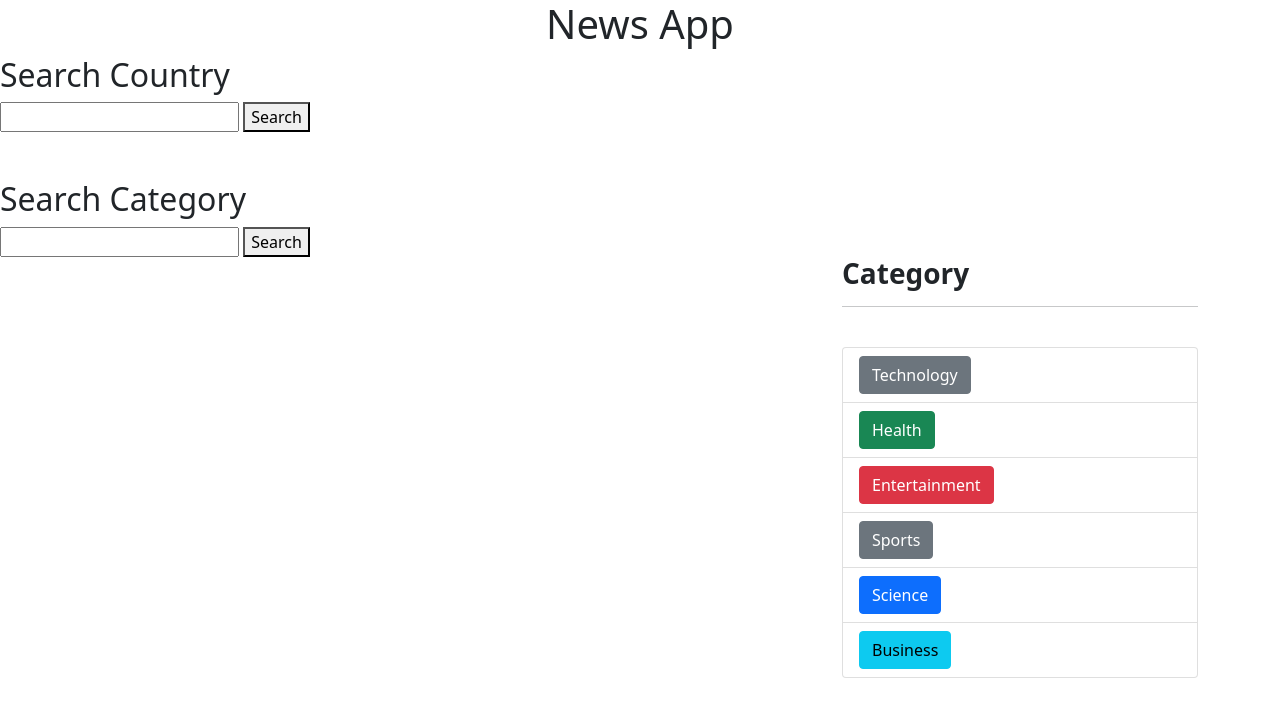
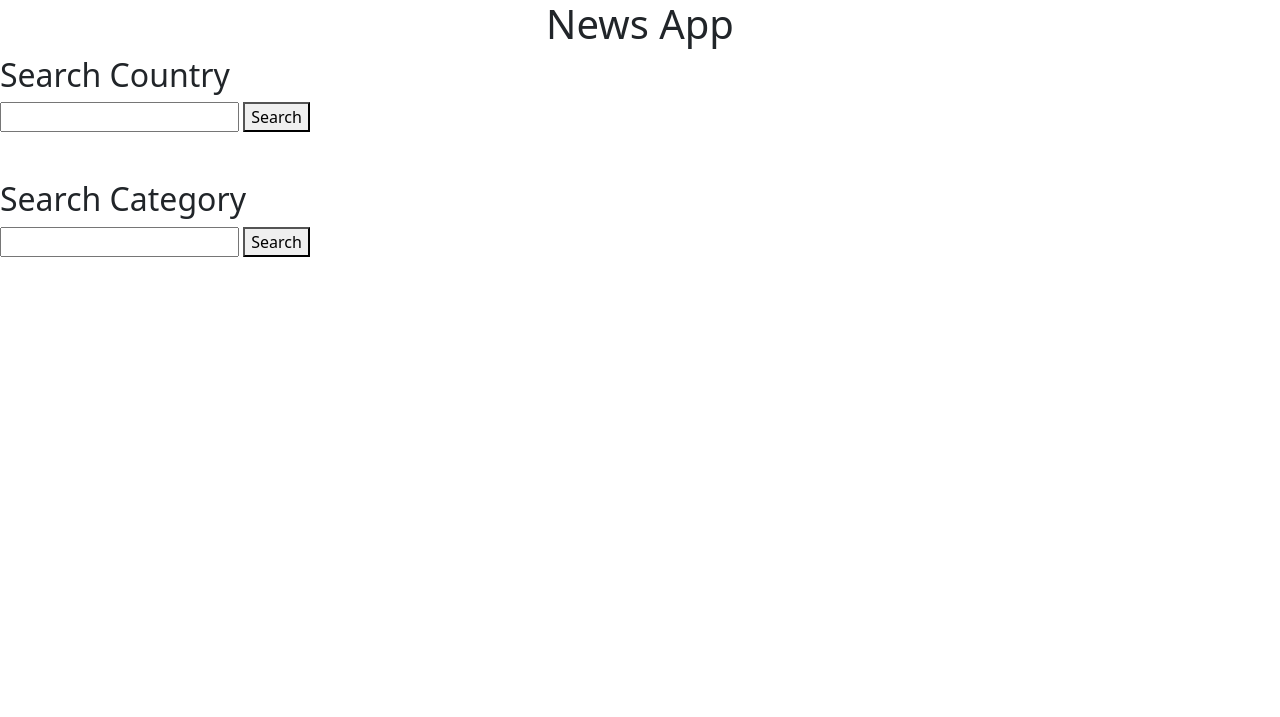
Before and after one commit to first-second/drinks, a Django app: a page that uses drinks/drinks/templates/home.html in a window 1280 px wide. Shown: the top 717 px of the page. Run offline with Django 4.2, Linux system fonts and the light colour scheme; data that the repository does not hold is empty.

Commit message:
category status

```diff
--- a/drinks/drinks/templates/home.html
+++ b/drinks/drinks/templates/home.html
@@ -48,7 +48,7 @@
                   {% endfor %}
             </div>
 
-            <div class="col-md-4">
+            <!--div class="col-md-4">
                 <h3><b>Category</b></h3>
                 <hr>
                 <br>
@@ -60,7 +60,7 @@
                     <li class="list-group-item"><a class="btn btn-primary" href="{% url 'home' %}?category=Science">Science</a></li>
                     <li class="list-group-item"><a class="btn btn-info" href="{% url 'home' %}?category=Business">Business</a></li>
                 </ul>
-            </div>
+            </div-->
 
         </div>
     </div>
```
